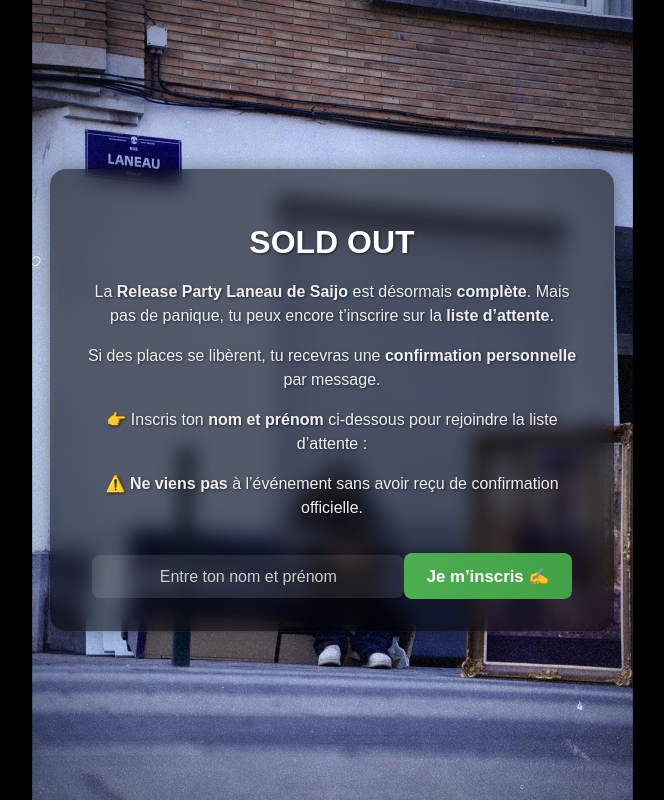
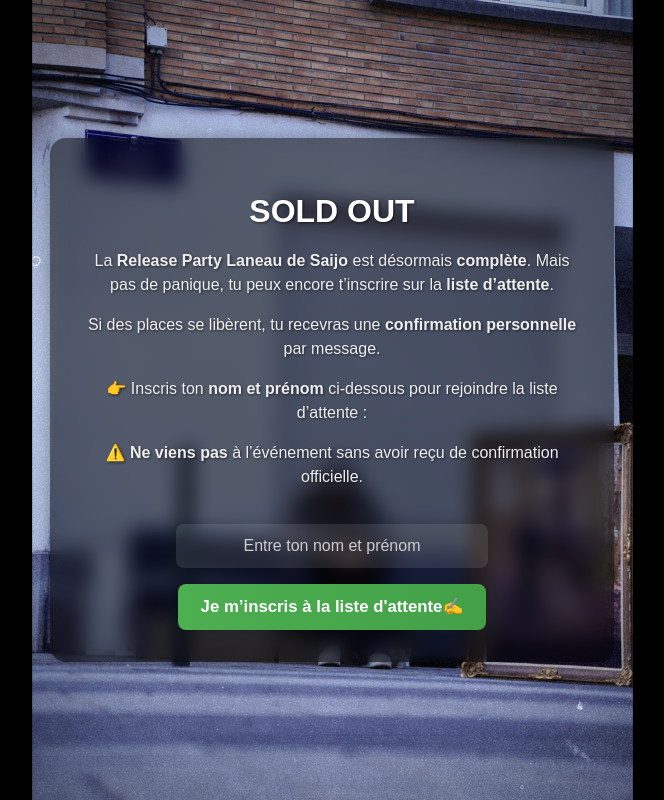
Before and after one commit to saijoLaneau/QuizzEp, a React (Vite) app: page / in a window 1280 px wide. Shown: the whole page, without its empty margins (308-972 px from the left). Built offline with nearby package versions, Linux system fonts and the light colour scheme.

Commit message:
a la liste d'attente

```diff
--- a/src/App.jsx
+++ b/src/App.jsx
@@ -77,7 +77,7 @@
               onClick={submitToSupabase}
               disabled={isSubmitting || !name.trim()}
             >
-              {isSubmitting ? "Enregistrement..." : "Je m’inscris ✍️"}
+              {isSubmitting ? "Enregistrement..." : "Je m’inscris à la liste d'attente✍️"}
             </button>
 
           </>
```
